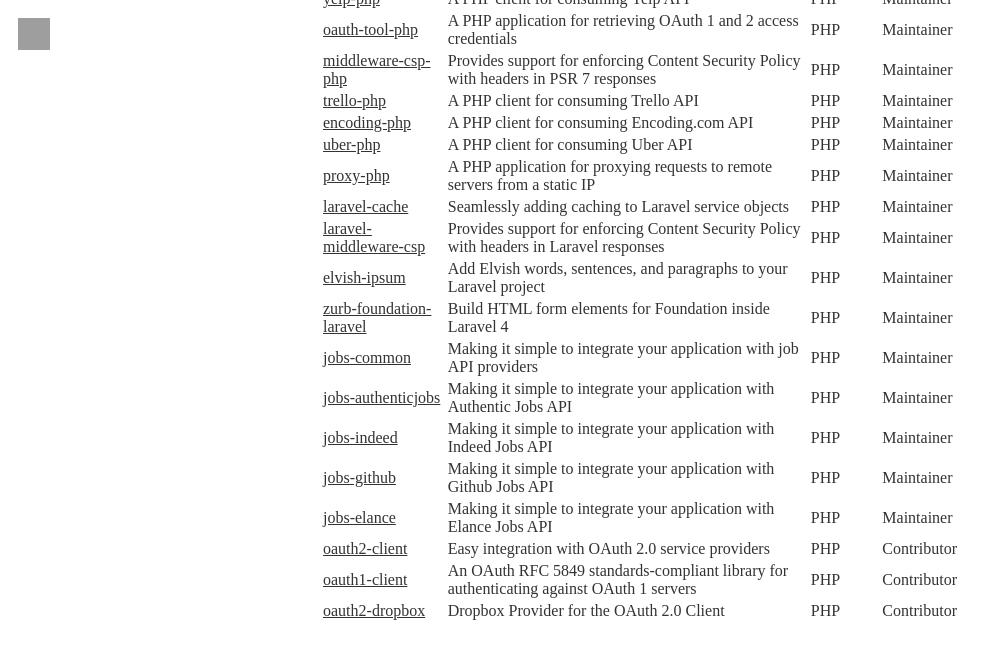
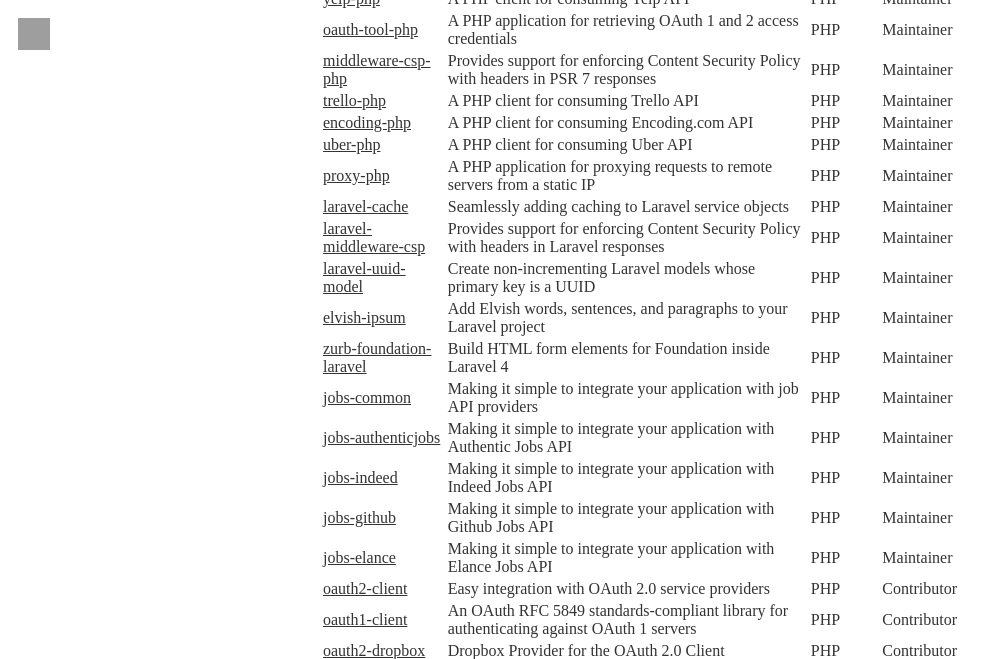
Before and after one commit to stevenmaguire/stevenmaguire.github.io, a Jekyll site: the page built from open-source.md, in a window 1280 px wide and 900 px high, scrolled down 708 px, cut to the strip 0-659 px from the top of the window. Shown: the whole strip, without its empty margins (0-1002 px from the left). Built offline with Jekyll 4.4.1, drawn with Linux system fonts in a browser that asks for light colours; nearby versions of some CDN libraries; some web fonts are replaced; Markdown is read by kramdown in place of the engine named in the settings; grey boxes are pictures that could not be loaded.

Commit message:
Update open-source.md

```diff
--- a/open-source.md
+++ b/open-source.md
@@ -32,6 +32,7 @@
 [proxy-php](https://github.com/stevenmaguire/proxy-php) | A PHP application for proxying requests to remote servers from a static IP | PHP | Maintainer
 [laravel-cache](https://github.com/stevenmaguire/laravel-cache) | Seamlessly adding caching to Laravel service objects | PHP | Maintainer
 [laravel-middleware-csp](https://github.com/stevenmaguire/laravel-middleware-csp) | Provides support for enforcing Content Security Policy with headers in Laravel responses | PHP | Maintainer
+[laravel-uuid-model](https://github.com/stevenmaguire/laravel-uuid-model) | Create non-incrementing Laravel models whose primary key is a UUID | PHP | Maintainer
 [elvish-ipsum](https://github.com/stevenmaguire/elvish-ipsum) | Add Elvish words, sentences, and paragraphs to your Laravel project | PHP | Maintainer
 [zurb-foundation-laravel](https://github.com/stevenmaguire/zurb-foundation-laravel) | Build HTML form elements for Foundation inside Laravel 4 | PHP | Maintainer
 [jobs-common](https://github.com/JobBrander/jobs-common) | Making it simple to integrate your application with job API providers | PHP | Maintainer
```
